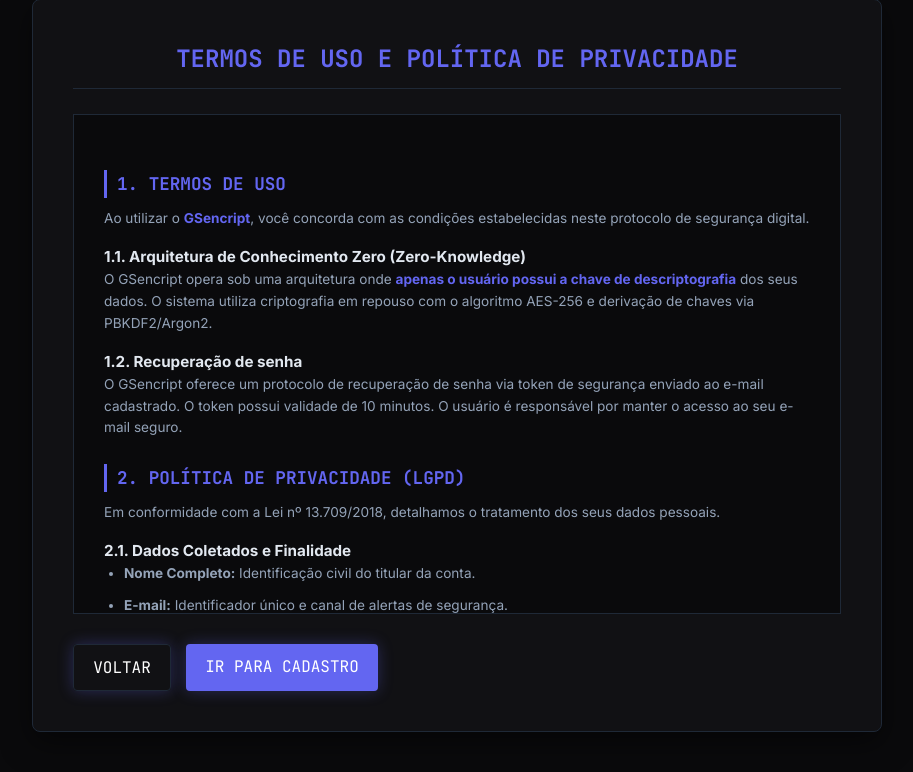
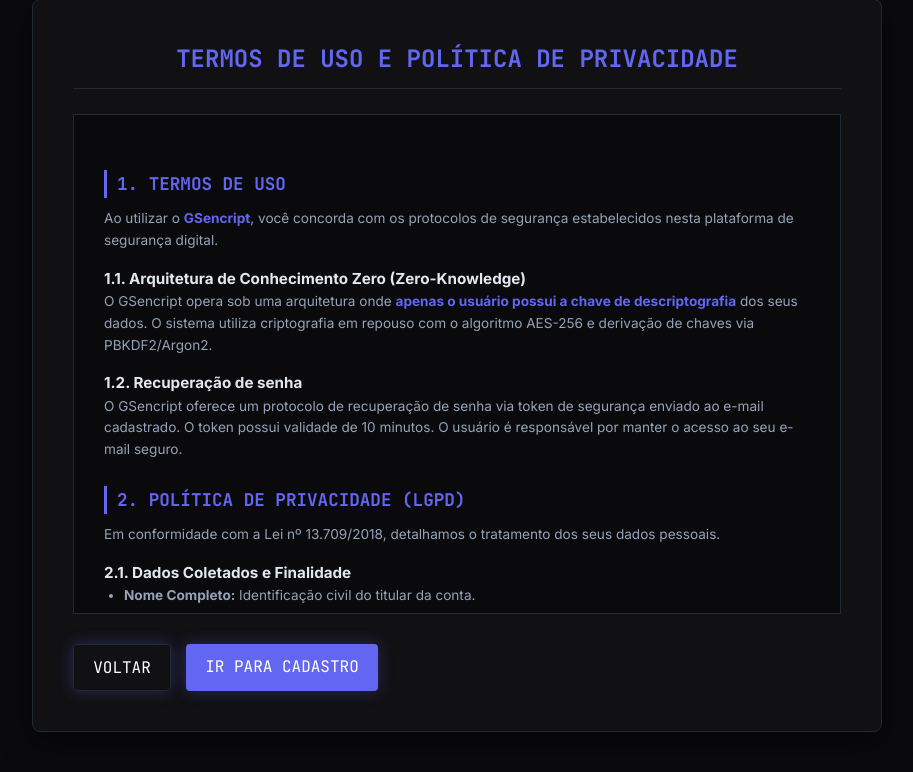
Before and after one commit to coragi-py/psi-gsencript, a Django app: page /termos/ in a window 1280 px wide. Shown: the part 141-913 px from the top of the page, without its empty margins (183-1096 px from the left). Run offline with Django 5.2, Linux system fonts and the light colour scheme.

Commit message:
Correção do termo de uso e privacidade.

```diff
--- a/templates/privacy_terms.html
+++ b/templates/privacy_terms.html
@@ -60,7 +60,8 @@
     <h3>1. TERMOS DE USO</h3>
     <p>
       Ao utilizar o <span class="highlight">GSencript</span>, você concorda com
-      as condições estabelecidas neste protocolo de segurança digital.
+      os protocolos de segurança estabelecidos nesta plataforma de segurança
+      digital.
     </p>
 
     <h4>1.1. Arquitetura de Conhecimento Zero (Zero-Knowledge)</h4>
```
